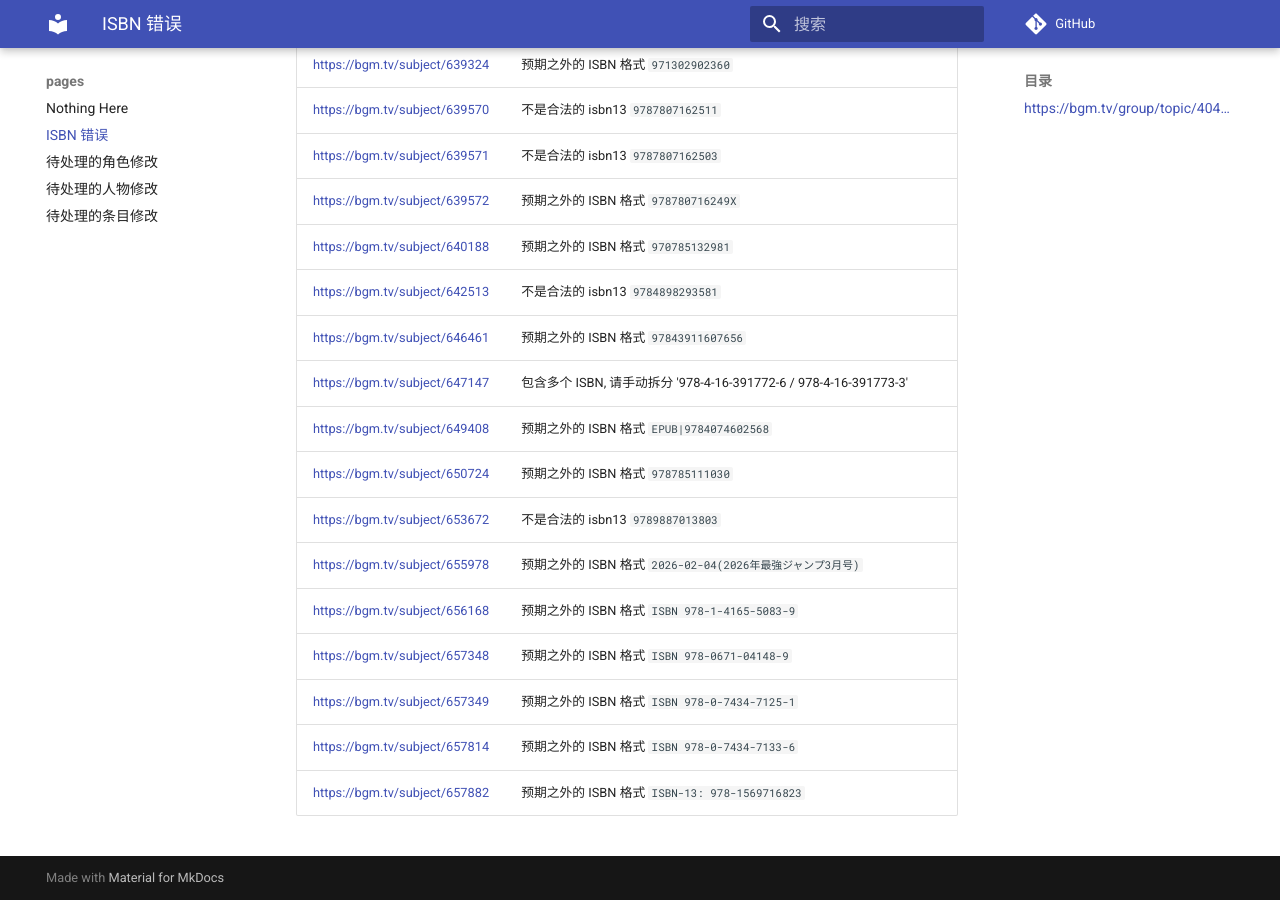
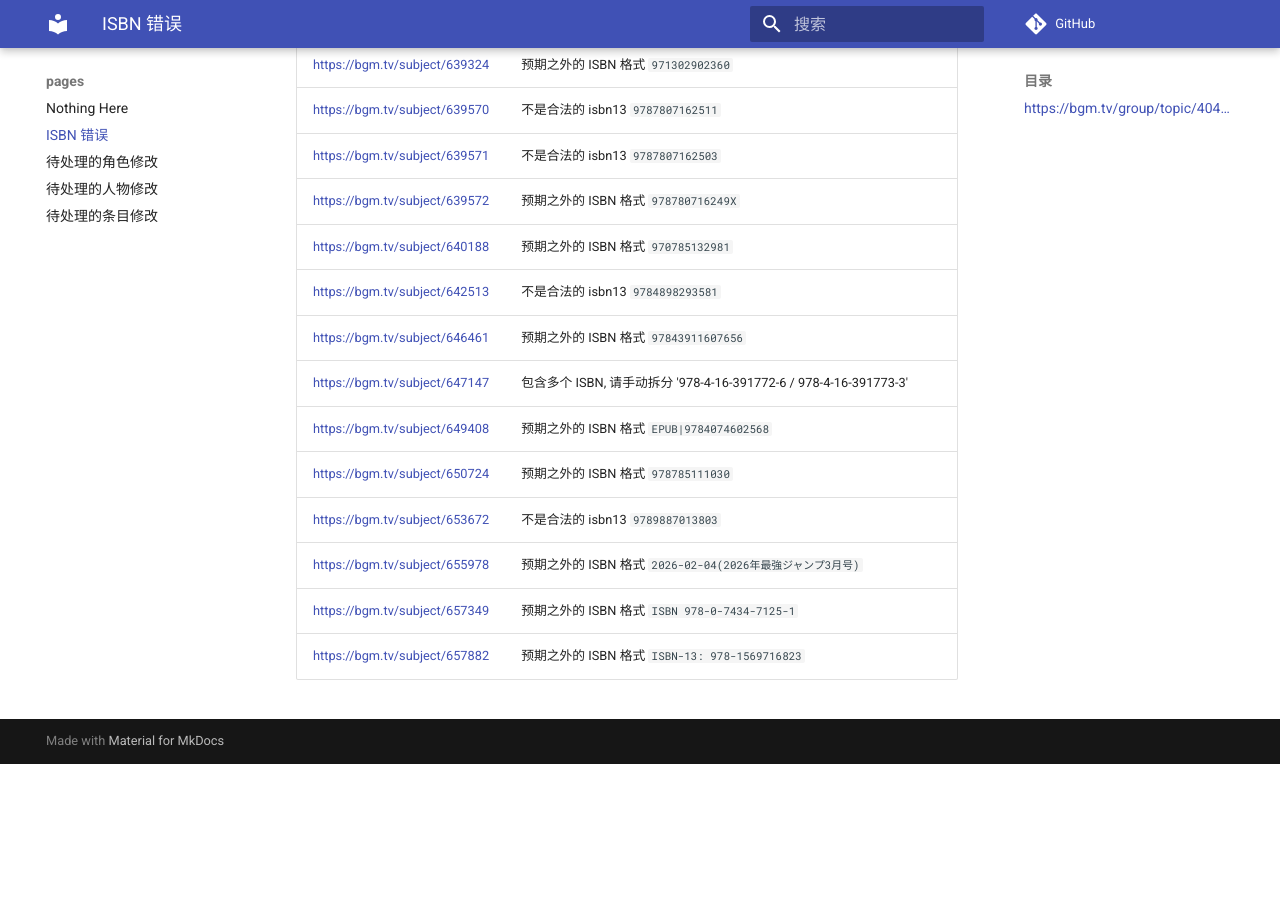
Before and after one commit to trim21/bangumi-pages, an MkDocs documentation site: the page built from docs/isbn.md, in a window 1280 px wide and 900 px high, scrolled down 10688 px. Built offline with MkDocs 1.6.1 and Material for MkDocs 9.7.7, drawn with Linux system fonts in a browser that asks for light colours; comment, search, counter and statistics services are not loaded; after the commit the page ends 11452 px from its top, so only the background shows below that.

Commit message:
update isbn.md

```diff
--- a/docs/isbn.md
+++ b/docs/isbn.md
@@ -246,8 +246,5 @@ total 246
 | <https://bgm.tv/subject/650724> | 预期之外的 ISBN 格式 `978785111030` |
 | <https://bgm.tv/subject/653672> | 不是合法的 isbn13 <code>9789887013803</code> |
 | <https://bgm.tv/subject/655978> | 预期之外的 ISBN 格式 `2026-02-04(2026年最強ジャンプ3月号)` |
-| <https://bgm.tv/subject/656168> | 预期之外的 ISBN 格式 `ISBN 978-1-4165-5083-9` |
-| <https://bgm.tv/subject/657348> | 预期之外的 ISBN 格式 `ISBN 978-0671-04148-9` |
 | <https://bgm.tv/subject/657349> | 预期之外的 ISBN 格式 `ISBN 978-0-7434-7125-1` |
-| <https://bgm.tv/subject/657814> | 预期之外的 ISBN 格式 `ISBN 978-0-7434-7133-6` |
 | <https://bgm.tv/subject/657882> | 预期之外的 ISBN 格式 `ISBN-13: 978-1569716823` |
```
Also changed, not shown: other parts of docs/isbn.md (+1 -1 lines).
